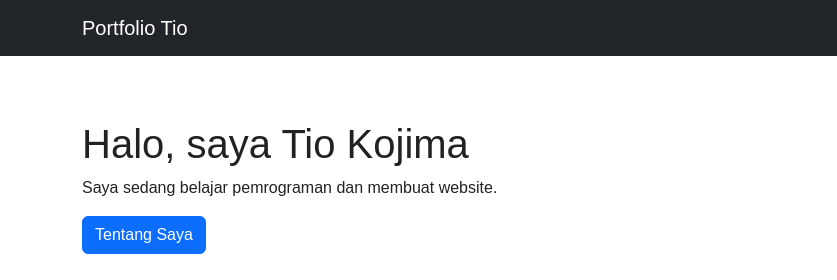
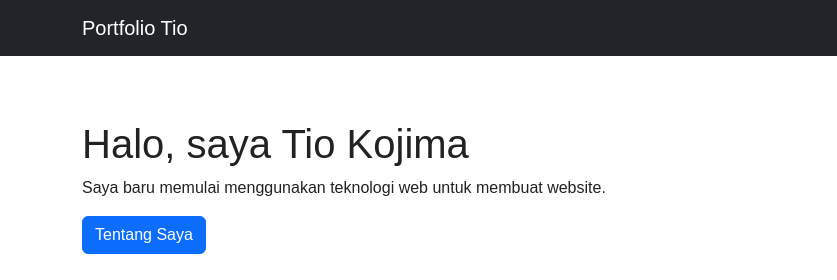
Before and after one commit to Tio2jaksel/Porto-Tio-sabiq-, a plain HTML site: page portfolio/index.html in a window 1280 px wide. Shown: the top 280 px of the page, 0-837 px from the left. Drawn offline with nearby package versions, Linux system fonts and the light colour scheme.

Commit message:
Update index.html

```diff
--- a/portfolio/index.html
+++ b/portfolio/index.html
@@ -32,7 +32,7 @@
             <div class="row align-items-center">
                 <div class="col-md-8">
                     <h1>Halo, saya Tio Kojima</h1>
-                    <p>Saya sedang belajar pemrograman dan membuat website.</p>
+                    <p>Saya baru memulai menggunakan teknologi web untuk membuat website.</p>
                     <a href="about.html" class="btn btn-primary">Tentang Saya</a>
                 </div>
                 <div class="col-md-4 mt-3 mt-md-0">
```
